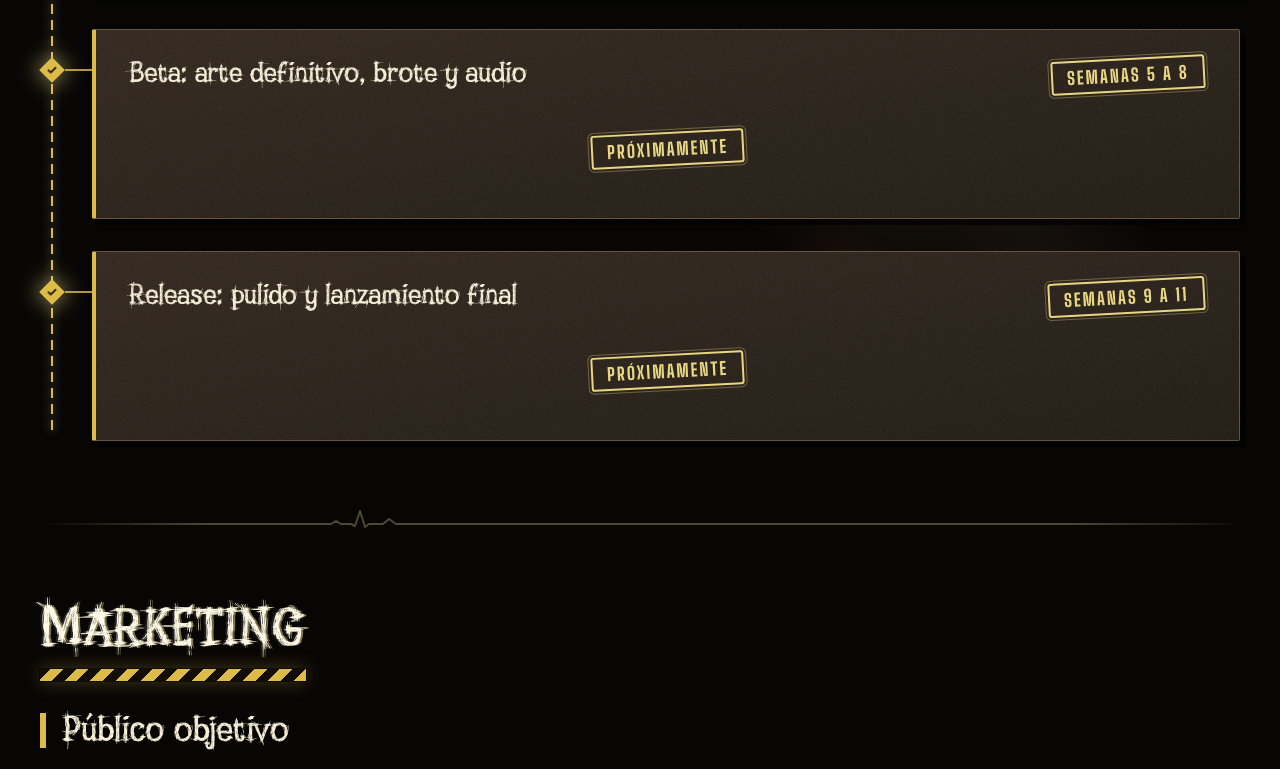
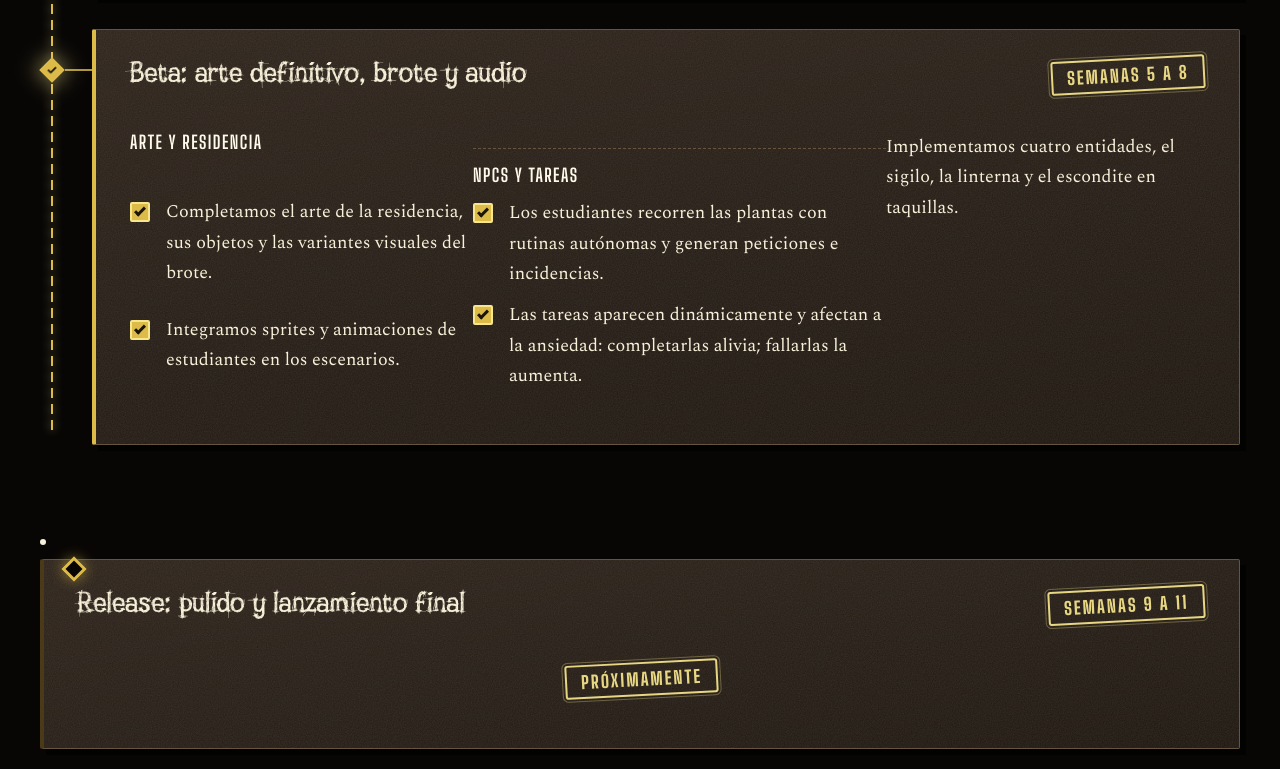
Before and after one commit to tales-studio/tales-studio.github.io, a plain HTML site: page index.html in a window 1280 px wide. Shown: the part 6689-7458 px from the top of the page. Drawn offline with nearby package versions, Linux system fonts and the light colour scheme; animation ran at ten frames a second.

Commit message:
Updated content to Beta

```diff
--- a/css/styles.css
+++ b/css/styles.css
@@ -1042,6 +1042,25 @@ body::after {
   opacity: 1;
   filter: grayscale(0) contrast(1.1) brightness(1);
 }
+@media (max-width: 560px) {
+  .equipo__lista--plegable .miembro__foto--hover {
+    display: none;
+  }
+
+  .equipo__lista--plegable .miembro:hover .miembro__foto:not(.miembro__foto--hover) {
+    opacity: 1;
+  }
+}
+
+@media (hover: none) and (min-width: 561px) and (max-width: 1199px) {
+  .miembro__foto--hover {
+    display: none;
+  }
+
+  .miembro:hover .miembro__foto:not(.miembro__foto--hover) {
+    opacity: 1;
+  }
+}
 .miembro__nombre {
   font-size: var(--fs-titulo-tarjeta);
   line-height: 1.1;
--- a/index.html
+++ b/index.html
@@ -377,8 +377,26 @@
               <p class="hito__periodo">Semanas 5 a 8</p>
             </header>
             <div class="proximamente">
-              <p class="sello-proximamente">Próximamente</p>
-            </div>
+            <section class="hito__bloque">
+              <h4 class="hito__subtitulo">Arte y residencia</h4>
+              <ul class="hito__tareas">
+                <li>Completamos el arte de la residencia, sus objetos y las variantes visuales del brote.</li>
+                <li>Integramos sprites y animaciones de estudiantes en los escenarios.</li>
+              </ul>
+            </section>
+            <section class="hito__bloque">
+              <h4 class="hito__subtitulo">NPCs y tareas</h4>
+              <ul class="hito__tareas">
+                <li>Los estudiantes recorren las plantas con rutinas autónomas y generan peticiones e incidencias.</li>
+                <li>Las tareas aparecen dinámicamente y afectan a la ansiedad: completarlas alivia; fallarlas la aumenta.</li>
+              </ul>
+            </section>
+                <li>Implementamos cuatro entidades, el sigilo, la linterna y el escondite en taquillas.</li>
+              </ul>
+            </section>
+            <section class="hito__bloque">
+              </ul>
+            </section>
           </article>
         </li>
         <li class="hito">
@@ -387,9 +405,7 @@
               <h3 class="hito__titulo">Release: pulido y lanzamiento final</h3>
               <p class="hito__periodo">Semanas 9 a 11</p>
             </header>
-            <div class="proximamente">
-              <p class="sello-proximamente">Próximamente</p>
-            </div>
+            <div class="proximamente"><p class="sello-proximamente">Próximamente</p></div>
           </article>
         </li>
       </ol>
@@ -499,23 +515,17 @@
 
       <article class="bloque-tecnico bloque-tecnico--programacion">
         <h3 class="bloque-tecnico__titulo">Programación destacada</h3>
-        <div class="proximamente">
-          <p class="sello-proximamente">Próximamente</p>
-        </div>
+        <div class="proximamente"><p class="sello-proximamente">Próximamente</p></div>
       </article>
 
       <article class="bloque-tecnico bloque-tecnico--arte">
         <h3 class="bloque-tecnico__titulo">Arte y diseño</h3>
-        <div class="proximamente">
-          <p class="sello-proximamente">Próximamente</p>
-        </div>
+        <div class="proximamente"><p class="sello-proximamente">Próximamente</p></div>
       </article>
 
       <article class="bloque-tecnico bloque-tecnico--audio">
         <h3 class="bloque-tecnico__titulo">Audio y efectos</h3>
-        <div class="proximamente">
-          <p class="sello-proximamente">Próximamente</p>
-        </div>
+        <div class="proximamente"><p class="sello-proximamente">Próximamente</p></div>
       </article>
     </section>
 
@@ -527,23 +537,17 @@
 
       <section class="metricas" aria-labelledby="titulo-metricas">
         <h3 id="titulo-metricas" class="metricas__titulo">Métricas del proyecto</h3>
-        <div class="proximamente">
-          <p class="sello-proximamente">Próximamente</p>
-        </div>
+        <div class="proximamente"><p class="sello-proximamente">Próximamente</p></div>
       </section>
 
       <section class="estadisticas" aria-labelledby="titulo-estadisticas">
         <h3 id="titulo-estadisticas" class="estadisticas__titulo">Estadísticas de desarrollo</h3>
-        <div class="proximamente">
-          <p class="sello-proximamente">Próximamente</p>
-        </div>
+        <div class="proximamente"><p class="sello-proximamente">Próximamente</p></div>
       </section>
 
       <section class="feedback" aria-labelledby="titulo-feedback">
         <h3 id="titulo-feedback" class="feedback__titulo">Feedback y pruebas realizadas</h3>
-        <div class="proximamente">
-          <p class="sello-proximamente">Próximamente</p>
-        </div>
+        <div class="proximamente"><p class="sello-proximamente">Próximamente</p></div>
       </section>
     </section>
 
--- a/js/translations.js
+++ b/js/translations.js
@@ -49,7 +49,7 @@ var TRADUCCIONES = {
     "Controles": "Controls",
     "Teclado: WASD, E para interactuar, Espacio para diálogos y Shift para el sigilo": "Keyboard: WASD, E to interact, Space for dialogue and Shift to sneak",
     "Estado": "Status",
-    "Versión Alpha: prototipo jugable": "Alpha version: playable prototype",
+    "Versión Beta: prototipo jugable": "Beta version: playable prototype",
     "Capturas del juego": "Game screenshots",
     "Captura anterior": "Previous screenshot",
     "Capturas, desliza o usa las flechas del teclado": "Screenshots, swipe or use the keyboard arrows",
@@ -95,6 +95,18 @@ var TRADUCCIONES = {
     "Concept art de las entidades hostiles: fotosensibles, ciegas y estridentes.": "Concept art of the hostile entities: photosensitive, blind and shrieking.",
     "Beta: arte definitivo, brote y audio": "Beta: final art, episode and audio",
     "Próximamente": "Coming soon",
+    "Arte y residencia": "Art and residence",
+    "Completamos el arte de la residencia, sus objetos y las variantes visuales del brote.": "We completed the residence art, its objects and the outbreak visual variants.",
+    "Integramos sprites y animaciones de estudiantes en los escenarios.": "We integrated student sprites and animations into the environments.",
+    "NPCs y tareas": "NPCs and tasks",
+    "Los estudiantes recorren las plantas con rutinas autónomas y generan peticiones e incidencias.": "Students move between floors with autonomous routines and generate requests and incidents.",
+    "Las tareas aparecen dinámicamente y afectan a la ansiedad: completarlas alivia; fallarlas la aumenta.": "Tasks appear dynamically and affect anxiety: completing them relieves it; failing them increases it.",
+    "Brote y supervivencia": "Outbreak and survival",
+    "El apagón da paso a fases de ansiedad y brote que alteran la residencia y a sus estudiantes.": "The blackout leads into anxiety and outbreak phases that change the residence and its students.",
+    "Implementamos cuatro entidades, el sigilo, la linterna y el escondite en taquillas.": "We implemented four entities, stealth, the flashlight and hiding in lockers.",
+    "Sistemas técnicos y audio": "Technical systems and audio",
+    "Añadimos navegación entre plantas, tutorial, diálogos y secuencias para iniciar y cerrar la partida.": "We added floor navigation, a tutorial, dialogue and sequences to start and end a run.",
+    "Centralizamos música y efectos en servicios reutilizables, con pool de fuentes y control de volumen.": "We centralized music and sound effects in reusable services, with a source pool and volume controls.",
     "Release: pulido y lanzamiento final": "Release: polish and final launch",
     "Público objetivo": "Target audience",
     "Edad:": "Age:",
```
